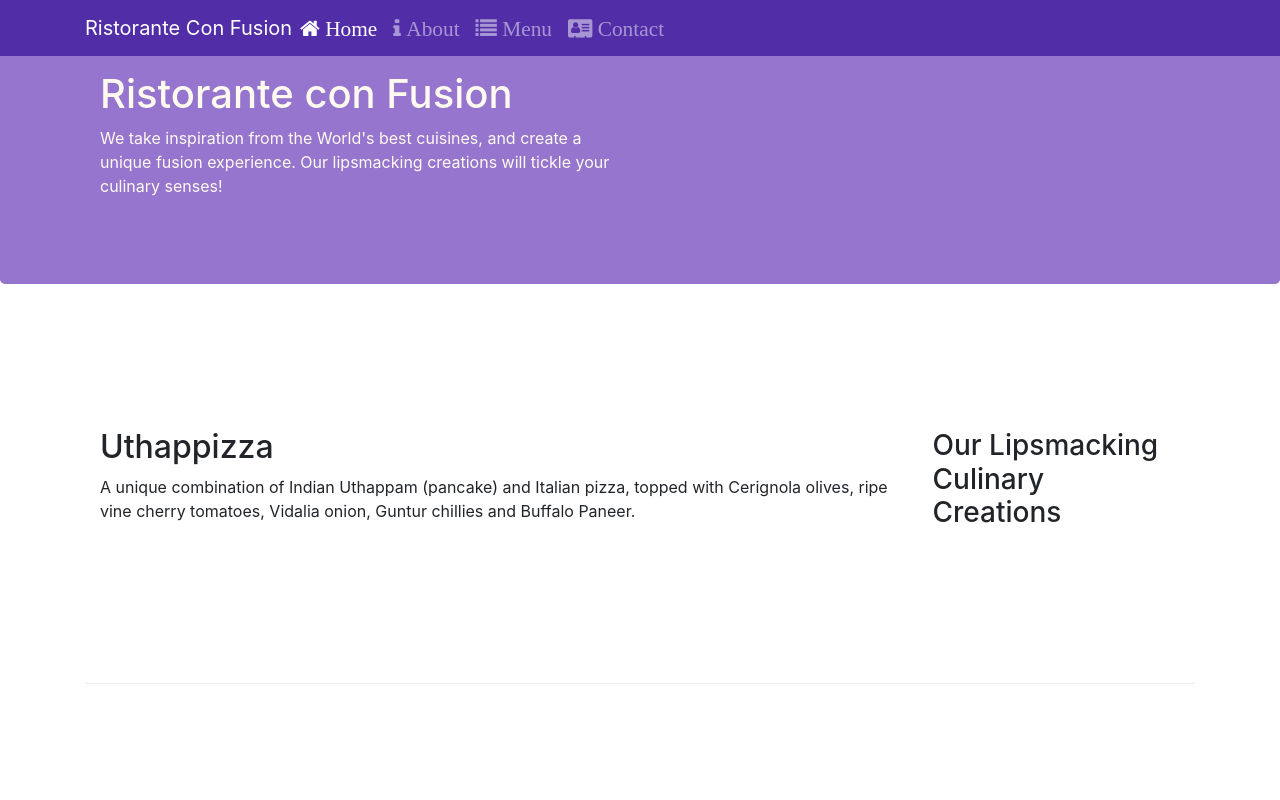
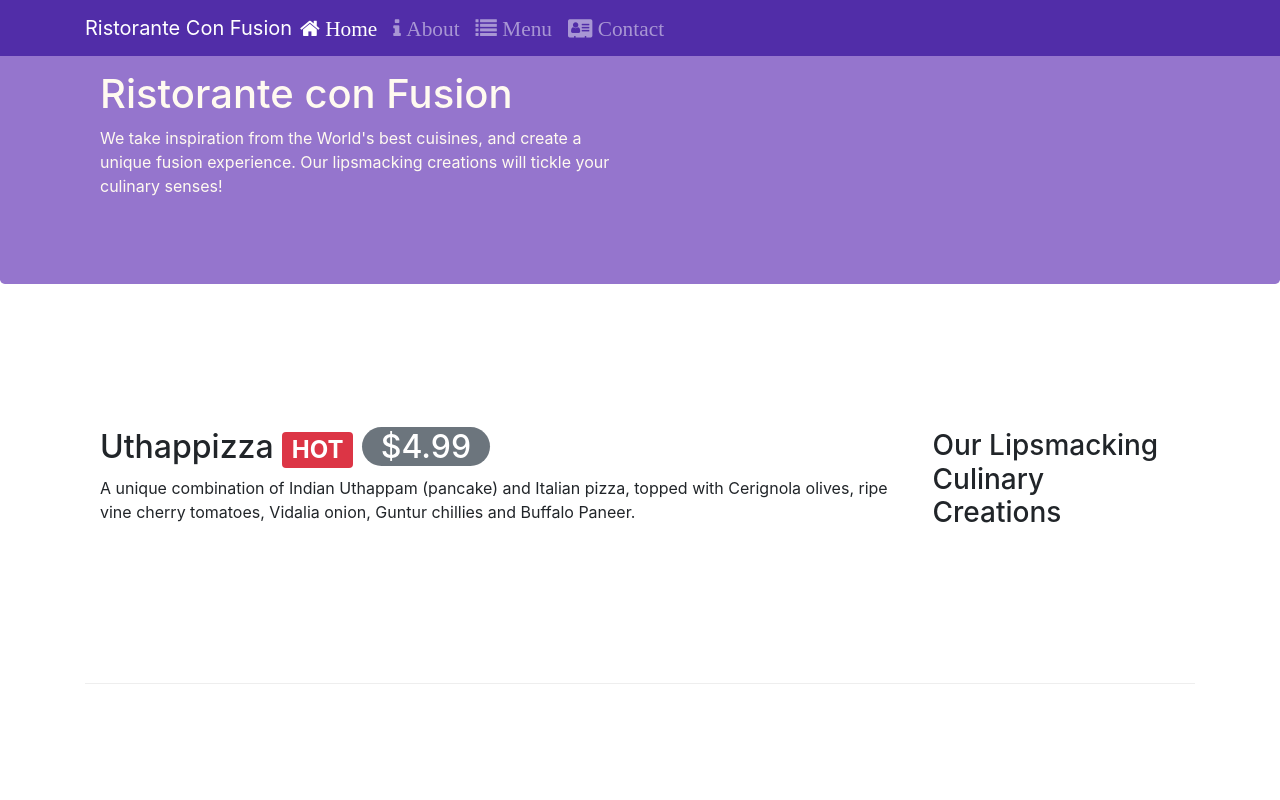
Before and after one commit to DR-611/Bootstrap-Test, a website: page index.html in a window 1280 px wide. Shown: the top 800 px of the page. Drawn offline with nearby package versions, Linux system fonts and the light colour scheme.

Commit message:
Alerting Users

```diff
--- a/index.html
+++ b/index.html
@@ -56,7 +56,7 @@
                 <h3>Our Lipsmacking Culinary Creations</h3>
             </div>
             <div class="col col-sm order-sm-first col-md">
-                <h2>Uthappizza</h2>
+                <h2>Uthappizza <span class="badge badge-danger">HOT</span> <span class="bage badge-pill badge-secondary">$4.99</span></h2>
                 <p>A unique combination of Indian Uthappam (pancake) and Italian pizza, topped with Cerignola olives, ripe vine cherry tomatoes, Vidalia onion, Guntur chillies and Buffalo Paneer.</p>
             </div>
         </div>
```
